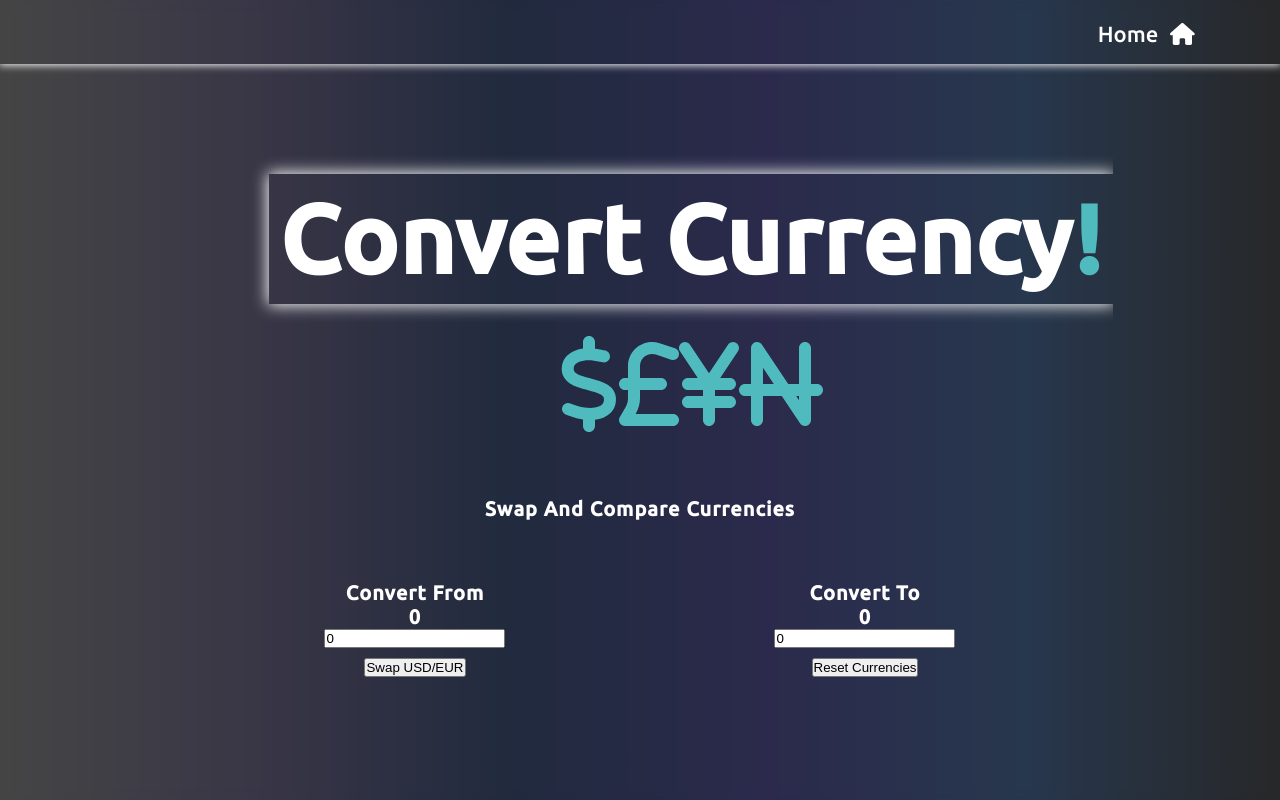
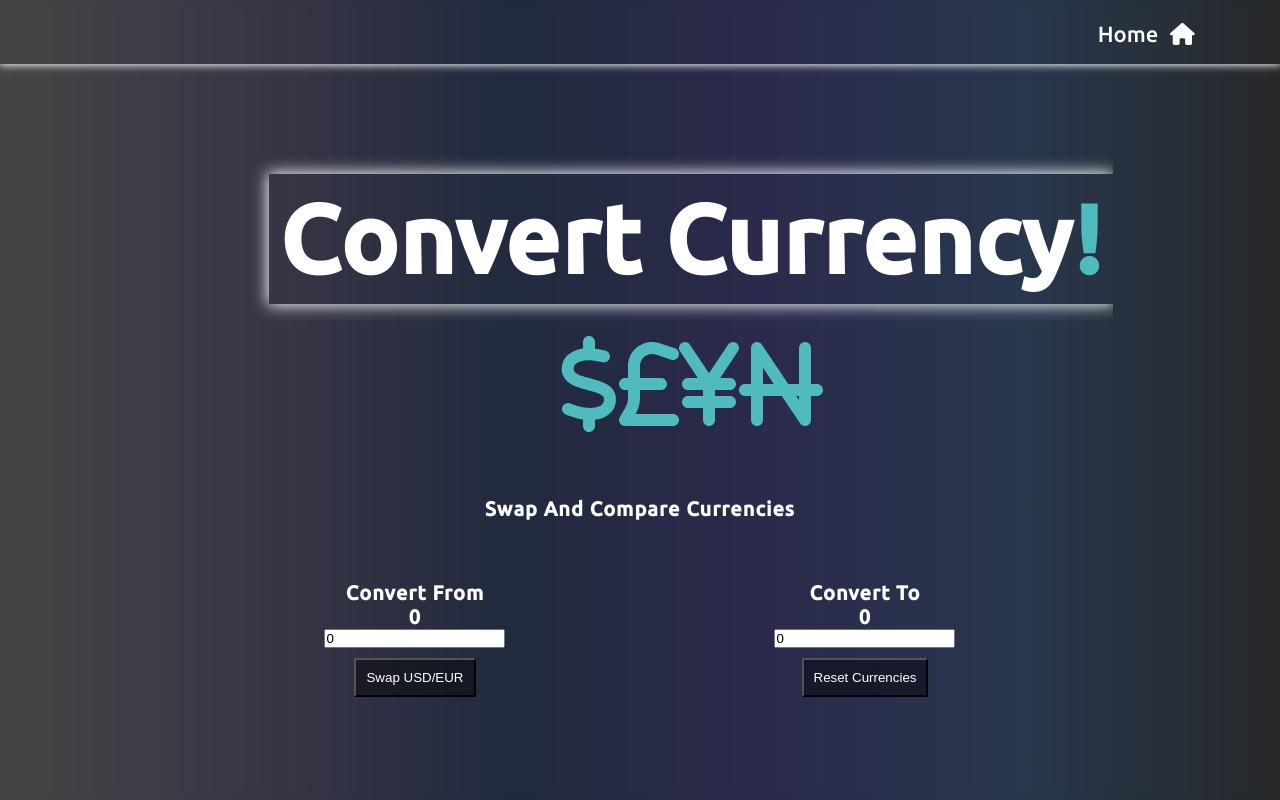
Before and after one commit to David4bay/Currency-Conversion, a React (Vite) app: page / in a window 1280 px wide. Built offline with nearby package versions, Linux system fonts and the light colour scheme.

Commit message:
completed button styling

```diff
--- a/src/components/Body/Body.jsx
+++ b/src/components/Body/Body.jsx
@@ -64,9 +64,16 @@ import { useState } from 'react';
     `
 
     const SwapCurrencyButton = styled.button`
-        border: 3px solid #fff;
+        color: #fff;
         padding: 10px;
-        background-color: hsla(0, 0%, 0%, 0.15);
+        background-color: hsla(0, 0%, 0%, 0.45);
+        backdrop-filter: blur(5px);
+    `
+
+    const ResetButton = styled.button`
+        color: #fff;
+        padding: 10px;
+        background-color: hsla(0, 0%, 0%, 0.45);
         backdrop-filter: blur(5px);
     `
 
@@ -121,12 +128,12 @@ function Body() {
             onChange={changeCurrencyHandler}
             />
             </SecondFieldSet>
-            <button>
+            <SwapCurrencyButton>
                 Swap {currency.defaultType}/{currency.convertedType}
-            </button>
-            <button>
+            </SwapCurrencyButton>
+            <ResetButton>
                 Reset Currencies
-            </button>
+            </ResetButton>
         </FormElement>
     )
 }
```
